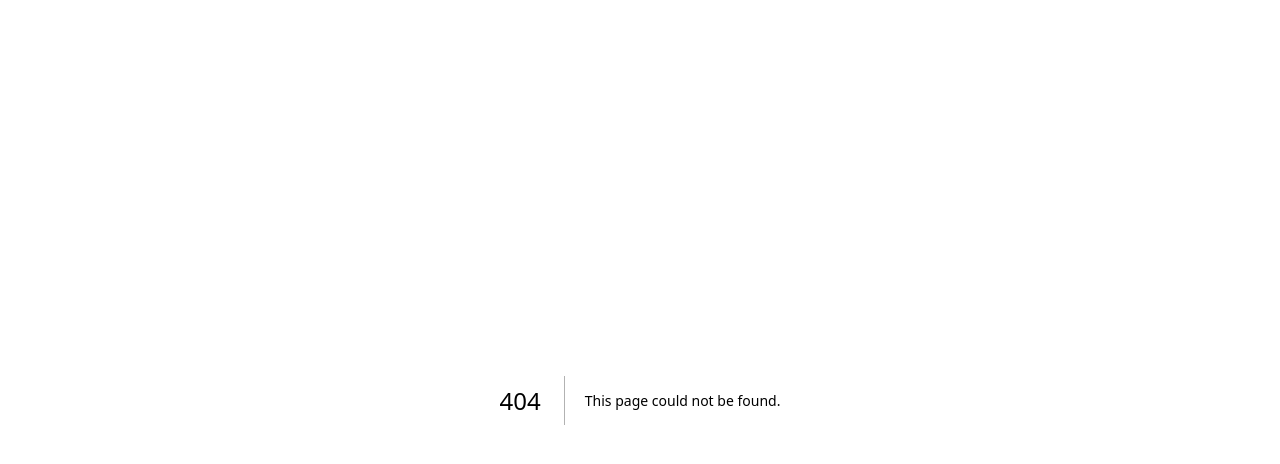
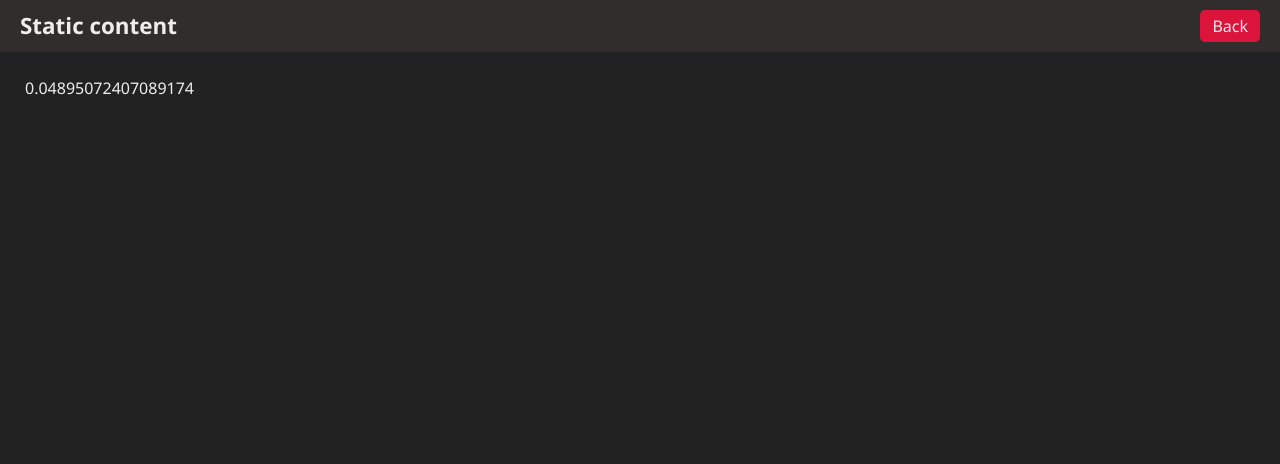
Before and after one commit to NetoJL/NextJS-Fundamentals, a Next.js app: page /static in a window 1280 px wide. Before the commit this address had no page. Shown: the top 464 px of the page. Built offline with nearby package versions, Linux system fonts and the light colour scheme.

Commit message:
static.jsx created and updated

```diff
--- /dev/null
+++ b/src/pages/static.jsx
@@ -0,0 +1,17 @@
+import Layout from "@/components/Layout";
+
+export function getStaticProps() {
+    return {
+        props: {
+            number: Math.random()
+        }
+    }
+}
+
+export default function Static(props) {
+    return (
+        <Layout title='Static content'>
+            <div>{props.number}</div>
+        </Layout>
+    )
+}
```
